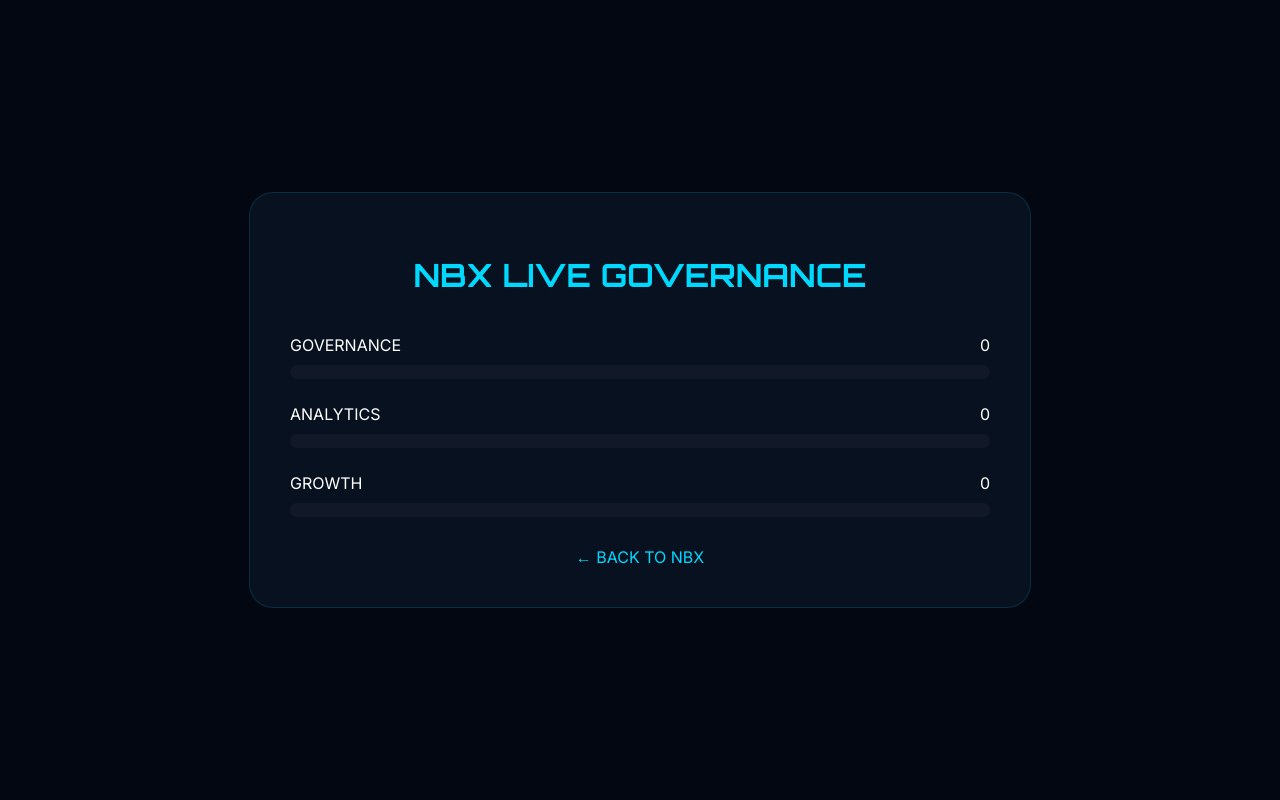
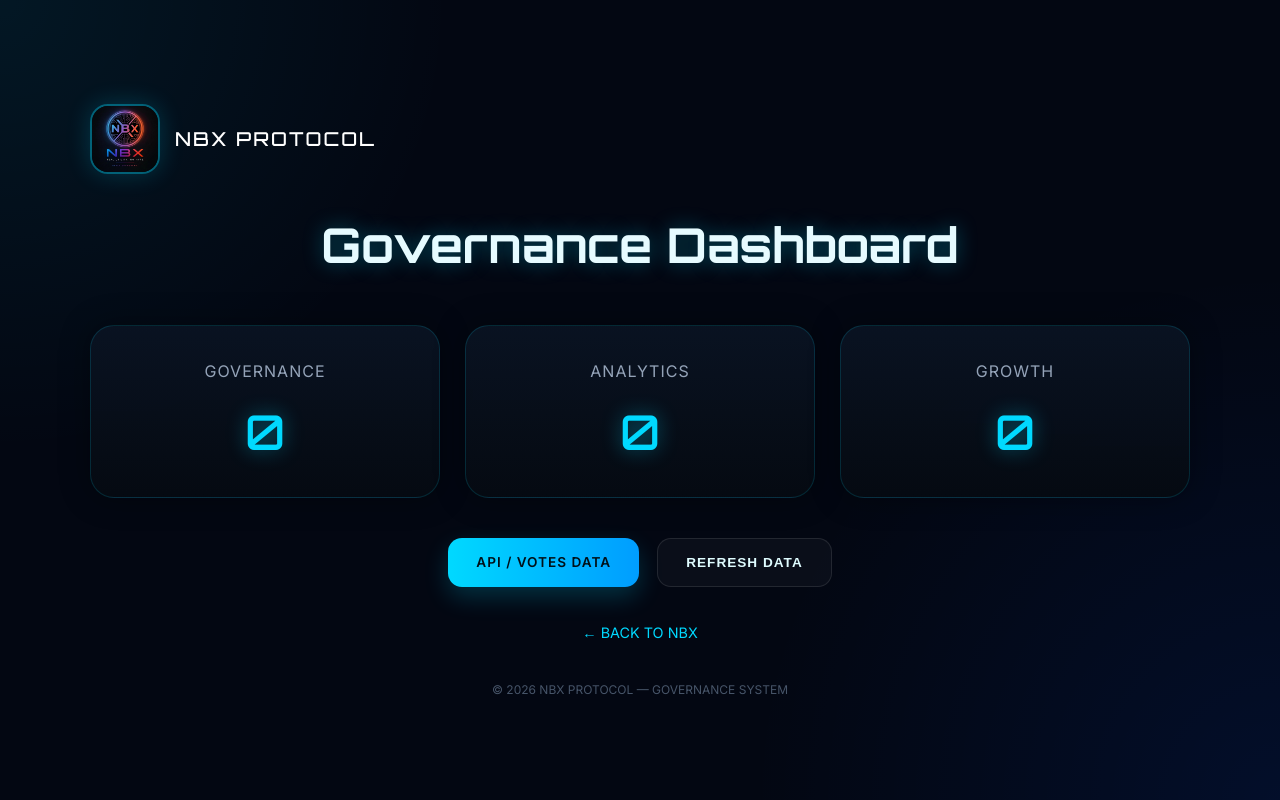
Before and after one commit to nbx-protocol/nbx-protocol.github.io, a website: page votes.html in a window 1280 px wide. Drawn offline with Linux system fonts and the light colour scheme; no server answers.

Commit message:
update site

```diff
--- a/votes.html
+++ b/votes.html
@@ -3,72 +3,181 @@
 <head>
     <meta charset="UTF-8">
     <meta name="viewport" content="width=device-width, initial-scale=1.0">
+    <title>NBX Governance Dashboard</title>
 
-<title>NBX Votes</title>
-
-<link href="https://fonts.googleapis.com/css2?family=Orbitron:wght@500;700&family=Inter:wght@300;400;600&display=swap" rel="stylesheet">
+    <link href="https://fonts.googleapis.com/css2?family=Orbitron:wght@500;700;800&family=Inter:wght@300;400;500;600&display=swap" rel="stylesheet">
 
     <style>
+        :root{
+            --primary:#00d9ff;
+            --primary-dark:#009dff;
+            --bg:#030712;
+            --card:#08111f;
+            --border:rgba(0,217,255,0.15);
+            --text:#ffffff;
+            --muted:#94a3b8;
+        }
+
+        *{
+            margin:0;
+            padding:0;
+            box-sizing:border-box;
+        }
 
         body{
-    margin:0;
-    background:#030712;
-    color:white;
             font-family:'Inter',sans-serif;
+            background:
+                radial-gradient(circle at top left, rgba(0,217,255,0.08), transparent 30%),
+                radial-gradient(circle at bottom right, rgba(0,80,255,0.10), transparent 35%),
+                var(--bg);
+
+            color:var(--text);
+            min-height:100vh;
             display:flex;
             justify-content:center;
             align-items:center;
-    min-height:100vh;
+            padding:40px 20px;
         }
 
         .container{
-    width:90%;
-    max-width:700px;
-    background:#08111f;
-    border:1px solid rgba(0,217,255,0.15);
-    border-radius:24px;
-    padding:40px;
+            width:100%;
+            max-width:1100px;
+        }
+
+        .topbar{
+            display:flex;
+            justify-content:space-between;
+            align-items:center;
+            margin-bottom:40px;
+        }
+
+        .brand{
+            display:flex;
+            align-items:center;
+            gap:15px;
+        }
+
+        .brand img{
+            width:70px;
+            height:70px;
+            border-radius:18px;
+            border:2px solid rgba(0,217,255,0.4);
+            box-shadow:0 0 25px rgba(0,217,255,0.2);
+        }
+
+        .brand-text{
+            font-family:'Orbitron',sans-serif;
+            font-size:1.2rem;
+            letter-spacing:2px;
         }
 
         h1{
+            text-align:center;
             font-family:'Orbitron',sans-serif;
-    text-align:center;
-    margin-bottom:40px;
-    color:#00d9ff;
+            font-size:3rem;
+            margin-bottom:50px;
+            color:#e6fbff;
+            text-shadow:0 0 20px rgba(0,217,255,0.35);
         }
 
-.vote{
-    margin-bottom:25px;
+        .cards{
+            display:grid;
+            grid-template-columns:repeat(3,1fr);
+            gap:25px;
+            margin-bottom:40px;
         }
 
-.vote-header{
-    display:flex;
-    justify-content:space-between;
-    margin-bottom:10px;
+        .card{
+            background:linear-gradient(180deg, rgba(10,20,35,0.92), rgba(5,10,18,0.98));
+            border:1px solid var(--border);
+            border-radius:24px;
+            padding:35px 20px;
+            text-align:center;
+            box-shadow:0 0 30px rgba(0,0,0,0.35);
         }
 
-.bar{
-    width:100%;
-    height:14px;
-    border-radius:999px;
-    background:#111827;
-    overflow:hidden;
+        .card-title{
+            font-size:1rem;
+            color:var(--muted);
+            margin-bottom:20px;
+            letter-spacing:1px;
         }
 
-.fill{
-    height:100%;
-    background:linear-gradient(90deg,#00d9ff,#009dff);
-    border-radius:999px;
+        .card-value{
+            font-family:'Orbitron',sans-serif;
+            font-size:3rem;
+            color:var(--primary);
+            text-shadow:0 0 20px rgba(0,217,255,0.4);
         }
 
-.back{
-    display:block;
-    text-align:center;
-    margin-top:30px;
-    color:#00d9ff;
-    text-decoration:none;
+        .buttons{
+            display:flex;
+            justify-content:center;
+            flex-wrap:wrap;
+            gap:18px;
+            margin-top:20px;
         }
 
+        .btn{
+            text-decoration:none;
+            padding:16px 28px;
+            border-radius:14px;
+            font-weight:700;
+            text-transform:uppercase;
+            letter-spacing:1px;
+            transition:0.3s ease;
+            font-size:0.85rem;
+        }
+
+        .btn-primary{
+            background:linear-gradient(90deg,var(--primary),var(--primary-dark));
+            color:#001018;
+            box-shadow:0 10px 25px rgba(0,217,255,0.2);
+        }
+
+        .btn-secondary{
+            border:1px solid rgba(255,255,255,0.1);
+            color:#dffcff;
+            background:rgba(255,255,255,0.03);
+        }
+
+        .btn:hover{
+            transform:translateY(-3px);
+        }
+
+        .back-link{
+            text-align:center;
+            margin-top:35px;
+        }
+
+        .back-link a{
+            color:var(--primary);
+            text-decoration:none;
+            font-size:0.9rem;
+        }
+
+        .footer{
+            text-align:center;
+            margin-top:40px;
+            font-size:0.75rem;
+            color:#475569;
+        }
+
+        @media(max-width:900px){
+
+            h1{
+                font-size:2rem;
+            }
+
+            .cards{
+                grid-template-columns:1fr;
+            }
+
+            .topbar{
+                flex-direction:column;
+                gap:20px;
+            }
+        }
     </style>
 </head>
 
@@ -76,39 +185,57 @@
 
     <div class="container">
 
-<h1>NBX LIVE GOVERNANCE</h1>
+        <div class="topbar">
 
-<div class="vote">
-    <div class="vote-header">
-        <span>GOVERNANCE</span>
-        <span id="govValue">0</span>
-    </div>
-    <div class="bar">
-        <div class="fill" id="govBar" style="width:0%"></div>
-    </div>
+            <div class="brand">
+                <img src="logo1.jpg" alt="NBX Logo">
+                <div class="brand-text">NBX PROTOCOL</div>
             </div>
 
-<div class="vote">
-    <div class="vote-header">
-        <span>ANALYTICS</span>
-        <span id="analyticsValue">0</span>
-    </div>
-    <div class="bar">
-        <div class="fill" id="analyticsBar" style="width:0%"></div>
-    </div>
         </div>
 
-<div class="vote">
-    <div class="vote-header">
-        <span>GROWTH</span>
-        <span id="growthValue">0</span>
-    </div>
-    <div class="bar">
-        <div class="fill" id="growthBar" style="width:0%"></div>
-    </div>
+        <h1>Governance Dashboard</h1>
+
+        <div class="cards">
+
+            <div class="card">
+                <div class="card-title">GOVERNANCE</div>
+                <div class="card-value" id="governance">0</div>
             </div>
 
-<a class="back" href="index.html">← BACK TO NBX</a>
+            <div class="card">
+                <div class="card-title">ANALYTICS</div>
+                <div class="card-value" id="analytics">0</div>
+            </div>
+
+            <div class="card">
+                <div class="card-title">GROWTH</div>
+                <div class="card-value" id="growth">0</div>
+            </div>
+
+        </div>
+
+        <div class="buttons">
+
+            <a href="https://nbx-governance-api.onrender.com/votes"
+               class="btn btn-primary"
+               target="_blank">
+               API / VOTES DATA
+            </a>
+
+            <button class="btn btn-secondary" onclick="loadVotes()">
+                Refresh Data
+            </button>
+
+        </div>
+
+        <div class="back-link">
+            <a href="index.html">← BACK TO NBX</a>
+        </div>
+
+        <div class="footer">
+            © 2026 NBX PROTOCOL — GOVERNANCE SYSTEM
+        </div>
 
     </div>
 
@@ -116,35 +243,28 @@
 
         async function loadVotes(){
 
-    const res = await fetch("https://nbx-governance-api.onrender.com/votes");
-    const data = await res.json();
+            try{
 
-    const total =
-        data.GOVERNANCE +
-        data.ANALYTICS +
-        data.GROWTH;
+                const response = await fetch(
+                    "https://nbx-governance-api.onrender.com/votes"
+                );
 
-    const gov = total ? (data.GOVERNANCE / total) * 100 : 0;
-    const analytics = total ? (data.ANALYTICS / total) * 100 : 0;
-    const growth = total ? (data.GROWTH / total) * 100 : 0;
+                const data = await response.json();
 
-    document.getElementById("govValue").innerText =
-        data.GOVERNANCE;
+                document.getElementById("governance").innerText =
+                    data.GOVERNANCE || 0;
 
-    document.getElementById("analyticsValue").innerText =
-        data.ANALYTICS;
+                document.getElementById("analytics").innerText =
+                    data.ANALYTICS || 0;
 
-    document.getElementById("growthValue").innerText =
-        data.GROWTH;
+                document.getElementById("growth").innerText =
+                    data.GROWTH || 0;
 
-    document.getElementById("govBar").style.width =
-        gov + "%";
+            }catch(err){
 
-    document.getElementById("analyticsBar").style.width =
-        analytics + "%";
+                console.log("Errore caricamento voti:", err);
 
-    document.getElementById("growthBar").style.width =
-        growth + "%";
+            }
         }
 
         loadVotes();
```
Lines whose indentation alone changed are shown as unchanged.
